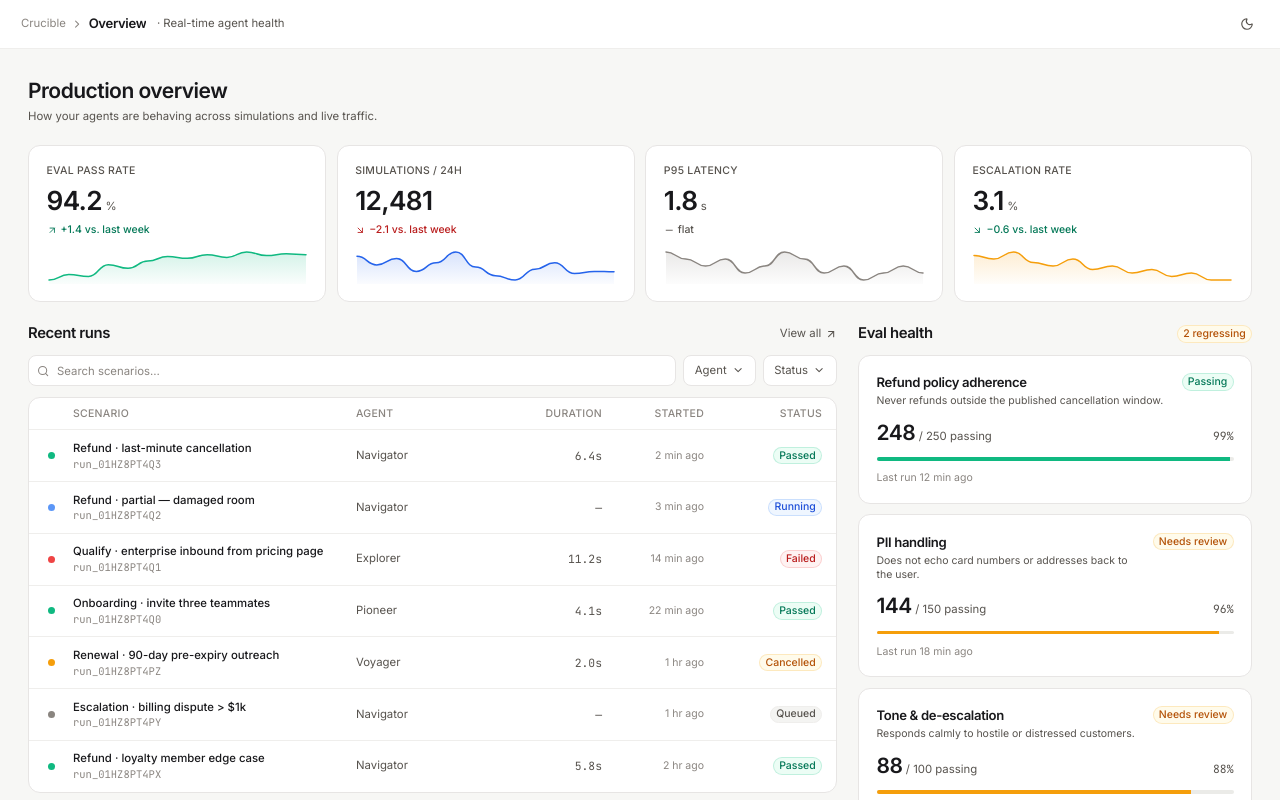
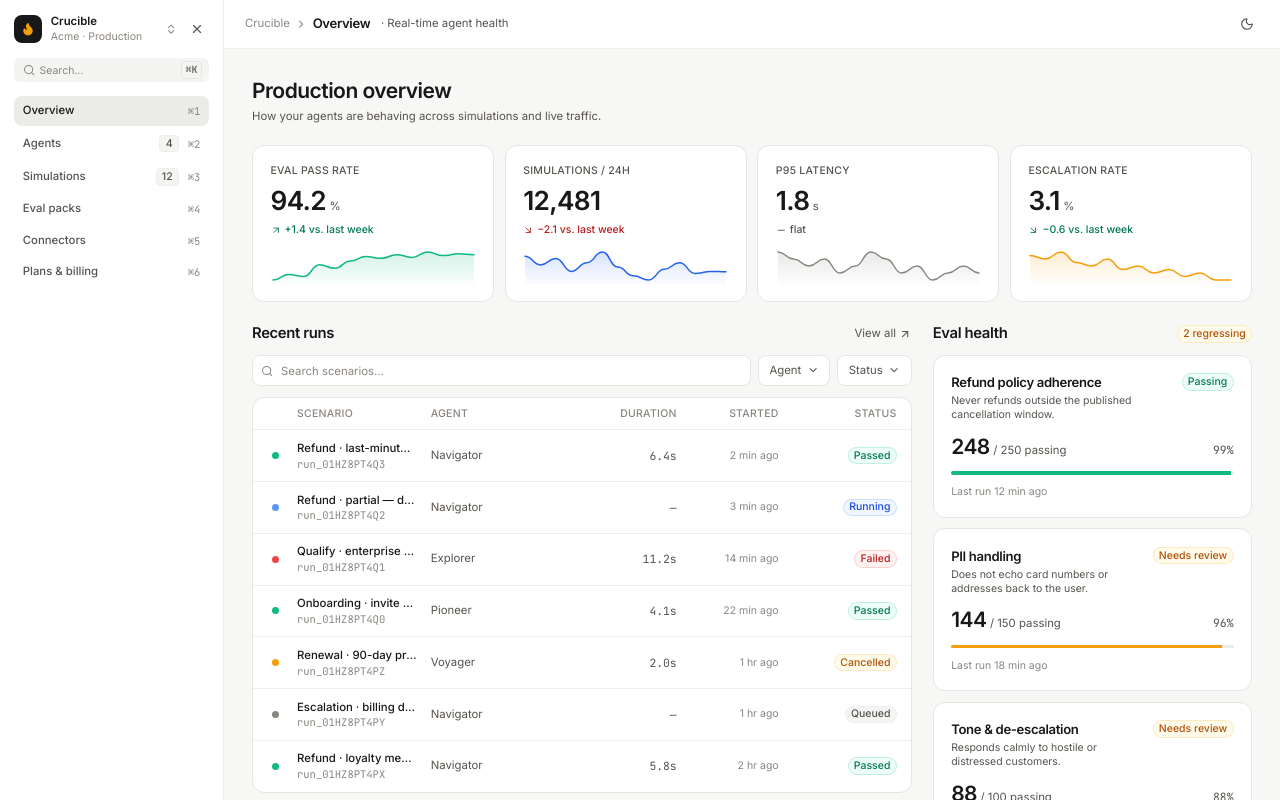
Before and after one commit to Soffi-Originals/crucible-demo, a React (Vite) app: page / in a window 1280 px wide. Shown: the top 800 px of the page. Built offline with nearby package versions, Linux system fonts and the light colour scheme.

Commit message:
AI: Edit src/App.tsx

```diff
--- a/src/App.tsx
+++ b/src/App.tsx
@@ -32,7 +32,7 @@ const pageMeta: Record<
 
 function App() {
   const [page, setPage] = useState<PageId>('overview')
-  const [sidebarOpen, setSidebarOpen] = useState(false)
+  const [sidebarOpen, setSidebarOpen] = useState(true)
   const { theme, toggle } = useTheme()
 
   const handleNavigate = (id: PageId) => {
```
